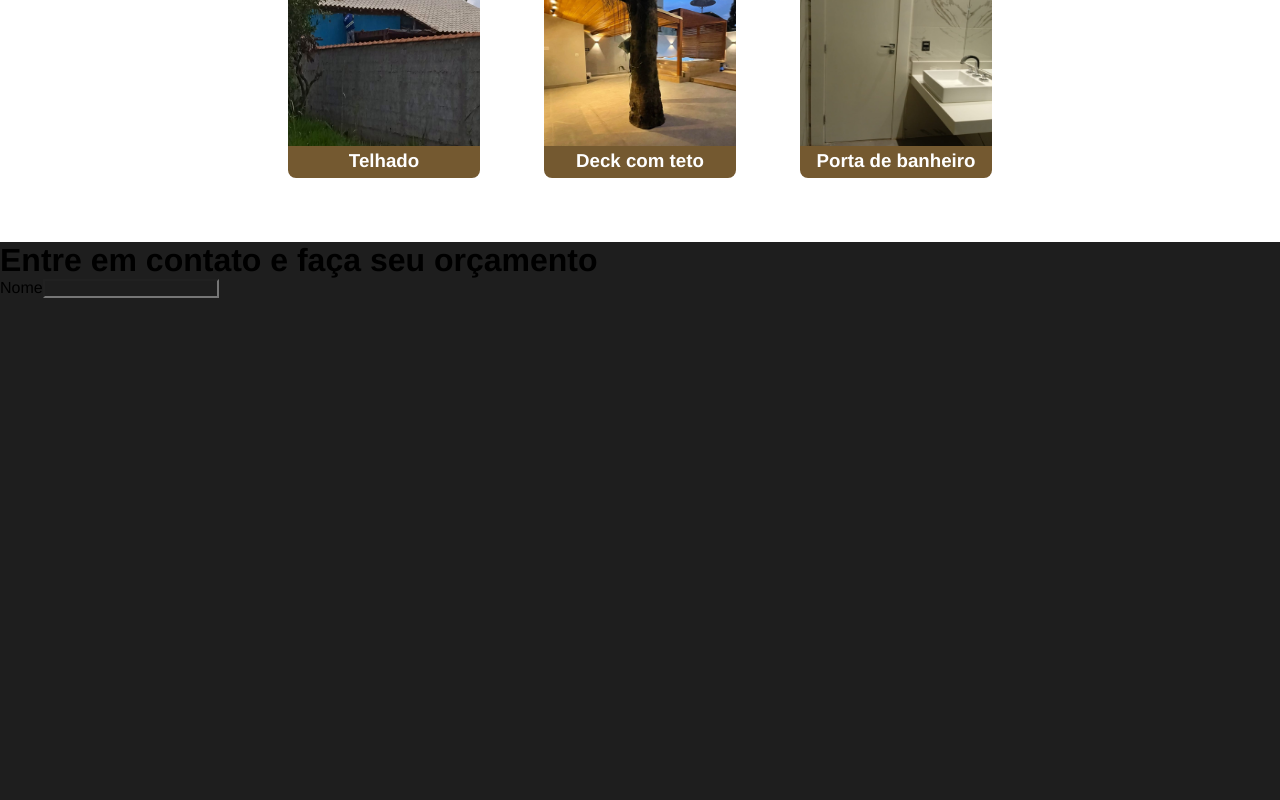
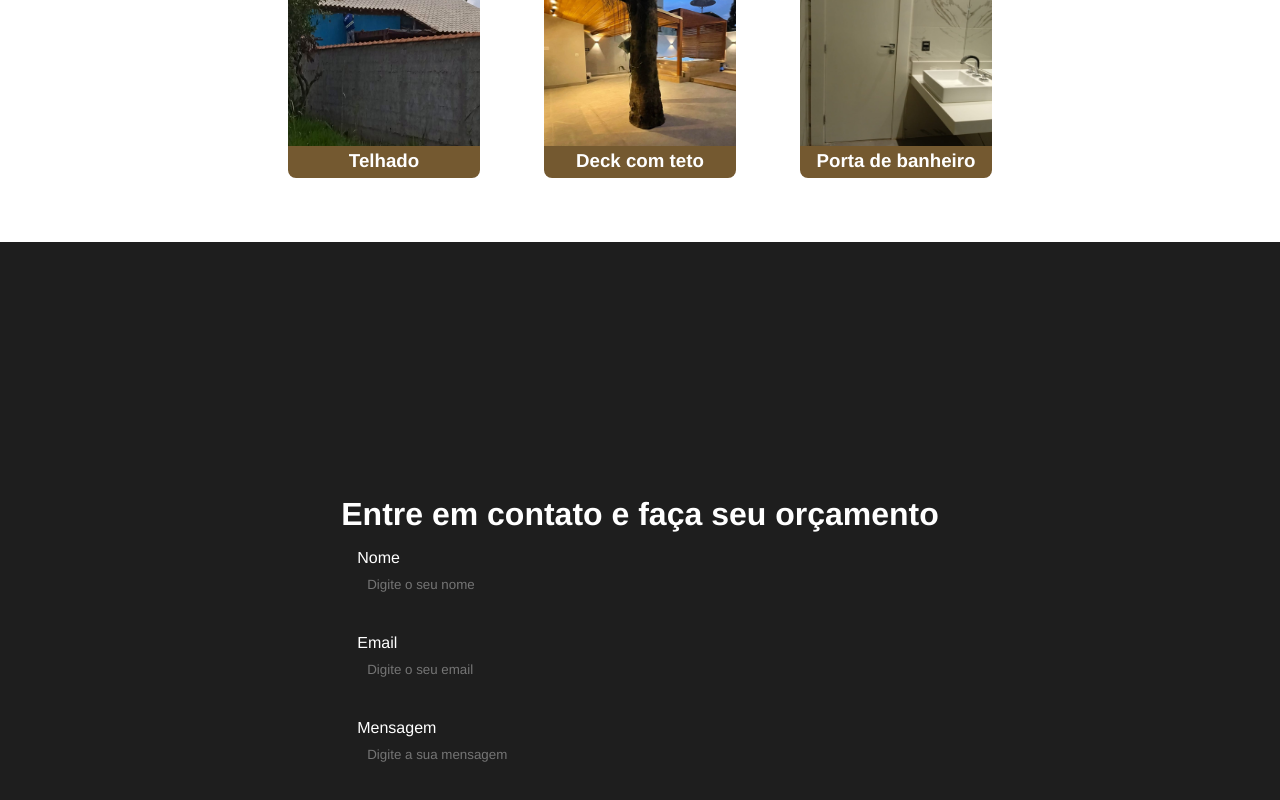
Before and after one commit to ramirezmz/carpintaria-nova-era, a React (Vite) app: page / in a window 1280 px wide. Shown: the part 1847-2647 px from the top of the page. Built offline with nearby package versions, Linux system fonts and the light colour scheme.

Commit message:
feat: use Field to the form

```diff
--- a/src/components/Form/Form.tsx
+++ b/src/components/Form/Form.tsx
@@ -1,4 +1,5 @@
 import React from 'react'
+import Field from '../Field/Field'
 import {Content} from './styled'
 
 function Form() {
@@ -6,8 +7,9 @@ function Form() {
       <Content>
          <form action="#">
             <h1>Entre em contato e faça seu orçamento</h1>
-            <label>Nome</label>
-            <input type="text" />
+            <Field label="Nome" placeholder="Digite o seu nome"/>
+            <Field label="Email" placeholder="Digite o seu email"/>
+            <Field label="Mensagem" placeholder="Digite a sua mensagem"/>
          </form>
       </Content>
    )
--- a/src/components/Form/styled.ts
+++ b/src/components/Form/styled.ts
@@ -3,4 +3,8 @@ import styled from 'styled-components'
 export const Content = styled.div`
    width: 100vw;
    height: 100vh;
+   color: white;
+   display: flex;
+   justify-content: center;
+   align-items: center;
 `
```
